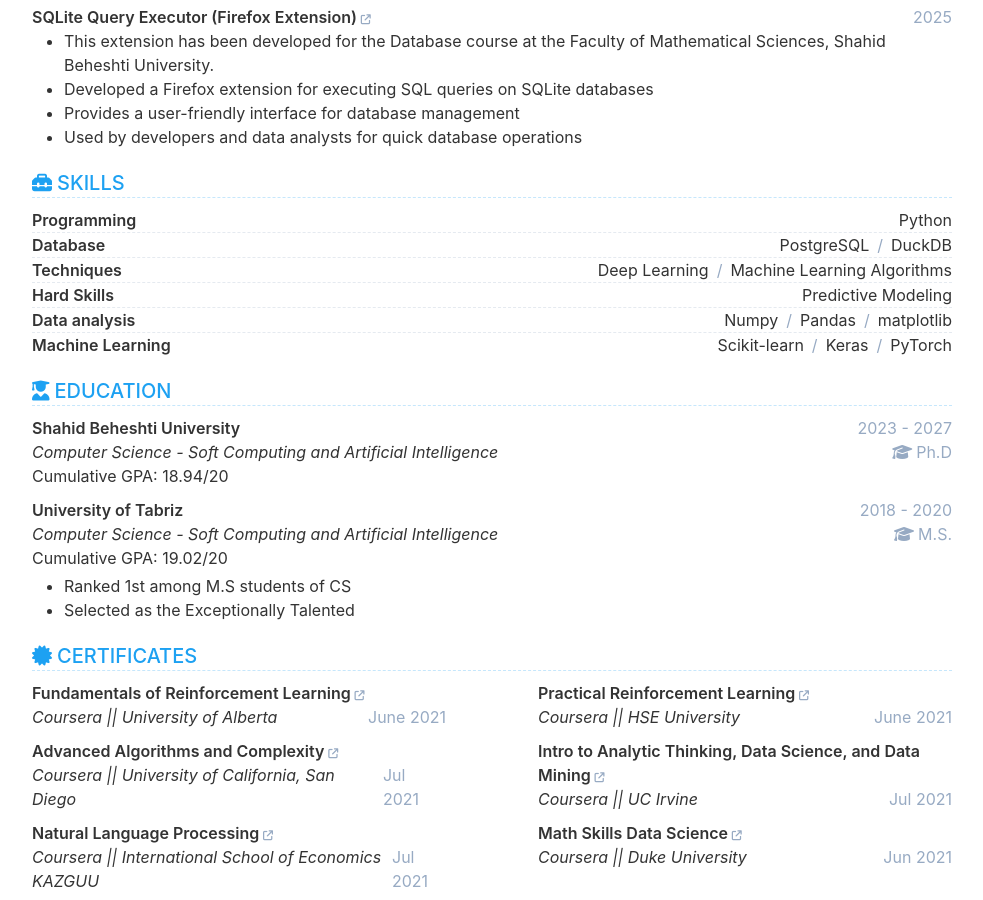
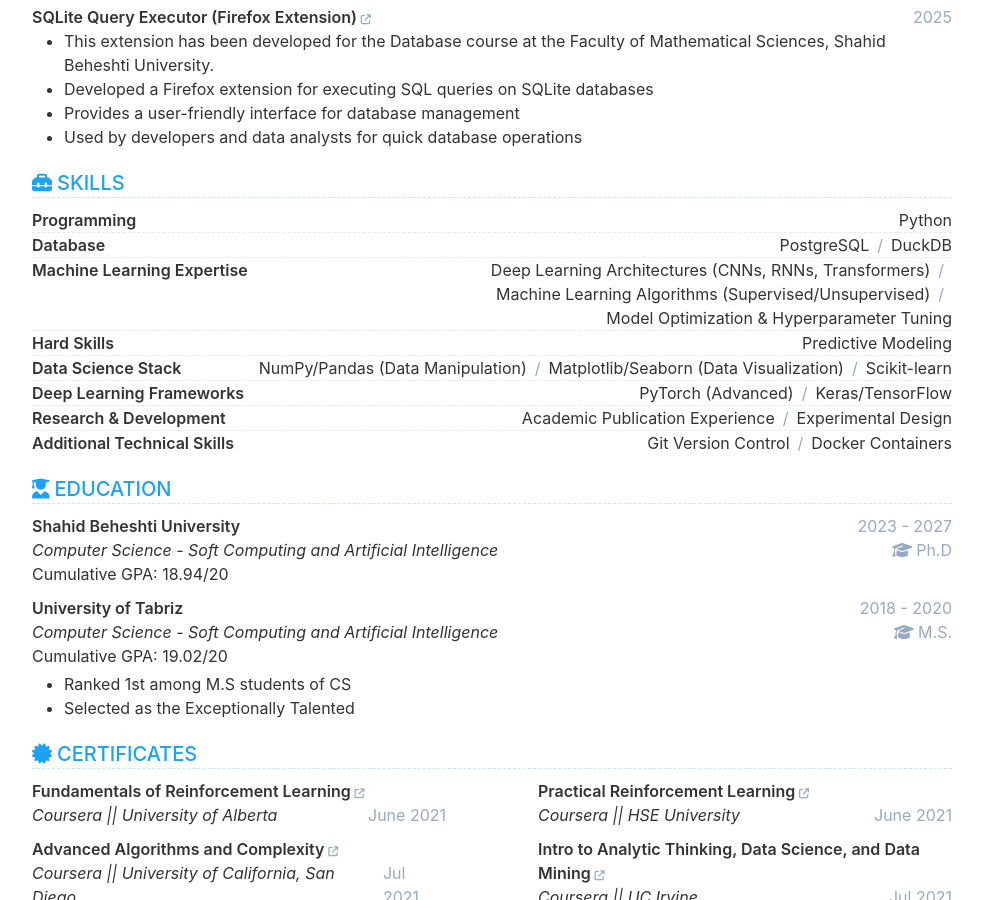
Before and after one commit to milad-ai/milad-ai.github.io, a Jekyll site: the page built from index.html, in a window 1280 px wide and 900 px high, scrolled down 566 px. Shown: the whole window, without its empty margins (148-1131 px from the left). Built offline with Jekyll 4.4.1, drawn with Linux system fonts in a browser that asks for light colours.

Commit message:
Update data.yml

```diff
--- a/_data/data.yml
+++ b/_data/data.yml
@@ -96,24 +96,31 @@ skill:
       item:
         - PostgreSQL
         - DuckDB
-    - name: Techniques
+    - name: Machine Learning Expertise
       item:
-        - Deep Learning
-        - Machine Learning Algorithms
+        - Deep Learning Architectures (CNNs, RNNs, Transformers)
+        - Machine Learning Algorithms (Supervised/Unsupervised)
+        - Model Optimization & Hyperparameter Tuning
     - name: Hard Skills
       item:
         - Predictive Modeling
-    - name: Data analysis
+    - name: Data Science Stack
       item:
-        - Numpy
-        - Pandas
-        - matplotlib
-    - name: Machine Learning
+        - NumPy/Pandas (Data Manipulation)
+        - Matplotlib/Seaborn (Data Visualization)
+        - Scikit-learn
+    - name: Deep Learning Frameworks
       item:
-        - Scikit-learn
-        - Keras
-        - PyTorch
-
+        - PyTorch (Advanced)
+        - Keras/TensorFlow
+    - name: Research & Development
+      item:
+        - Academic Publication Experience
+        - Experimental Design
+    - name: Additional Technical Skills
+      item:
+        - Git Version Control
+        - Docker Containers
 education:
   show: true
   order: 5
```
